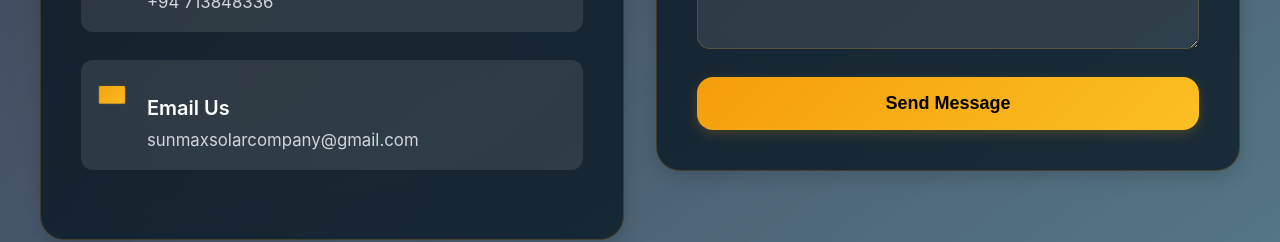
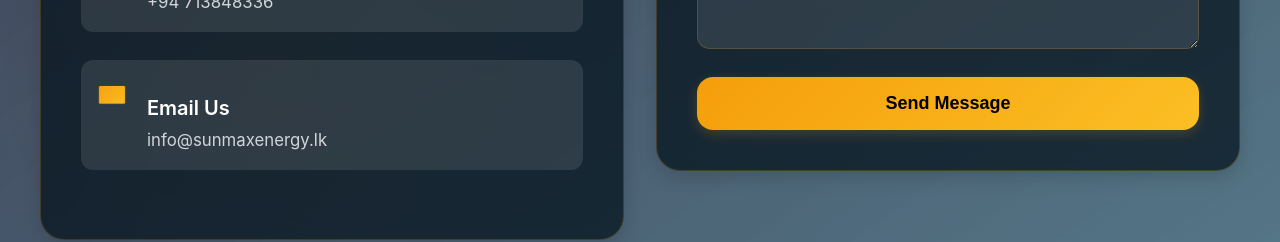
Before and after one commit to PawanSankalpa/Smart--i-solutions, a React (Create React App) app: page / in a window 1280 px wide. Shown: the part 8780-9022 px from the top of the page. Built offline with nearby package versions, Linux system fonts and the light colour scheme.

Commit message:
add info@sunmaxenergy.lk email

```diff
--- a/src/components/CTA.jsx
+++ b/src/components/CTA.jsx
@@ -14,7 +14,7 @@ const CTA = () => (
         </p>
         <div className="cta-buttons">
           <a
-            href="mailto:sunmax.solar.srilanka@gmail.com"
+            href="mailto:info@sunmaxenergy.lk"
             style={{ textDecoration: "none" }}
           >
             <button className="cta-button-primary">
--- a/src/components/ContactSection.jsx
+++ b/src/components/ContactSection.jsx
@@ -52,12 +52,12 @@ const ContactSection = () => (
           <div className="contact-item">
             <span className="contact-icon">✉️</span>
             <a
-              href="mailto:sunmaxsolarcompany@gmail.com"
+              href="mailto:info@sunmaxenergy.lk"
               style={{ textDecoration: "none" }}
             >
               <div>
                 <h3>Email Us</h3>
-                <p>sunmaxsolarcompany@gmail.com</p>
+                <p>info@sunmaxenergy.lk</p>
               </div>
             </a>
           </div>
```
